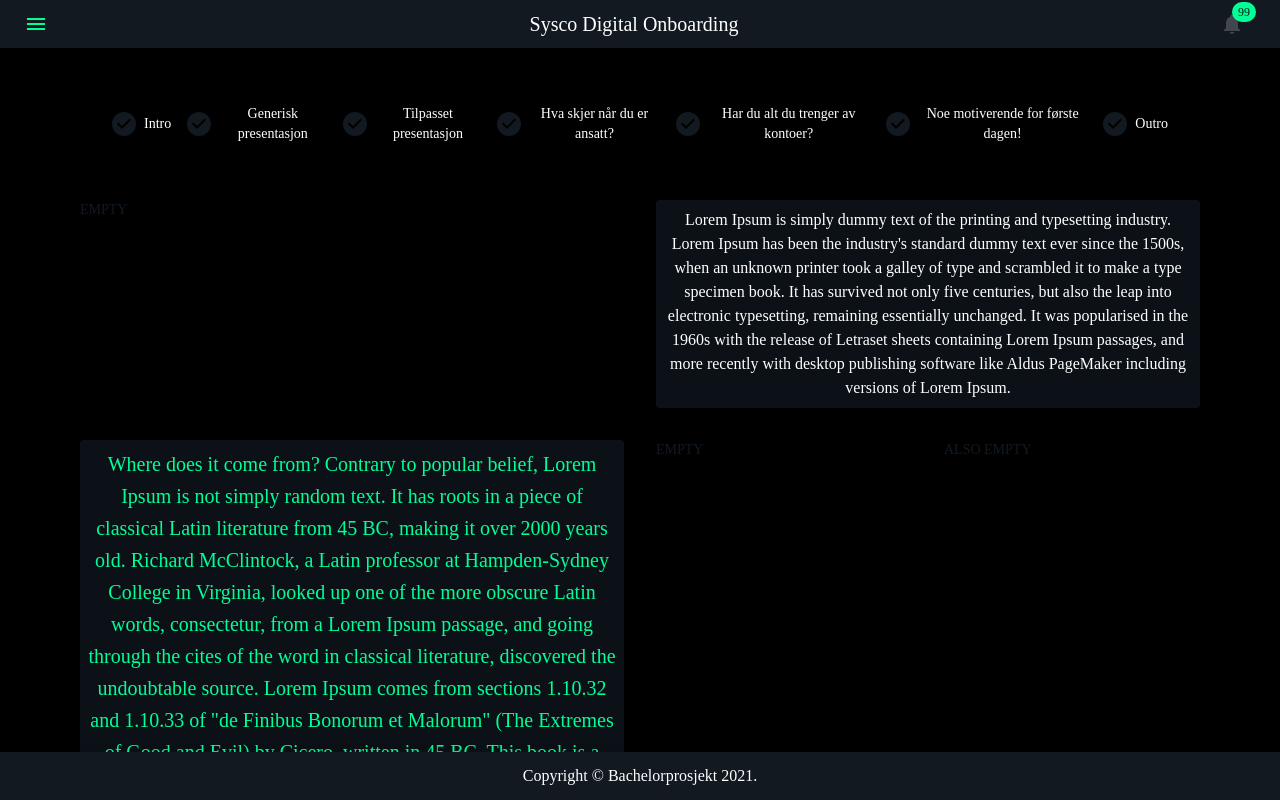
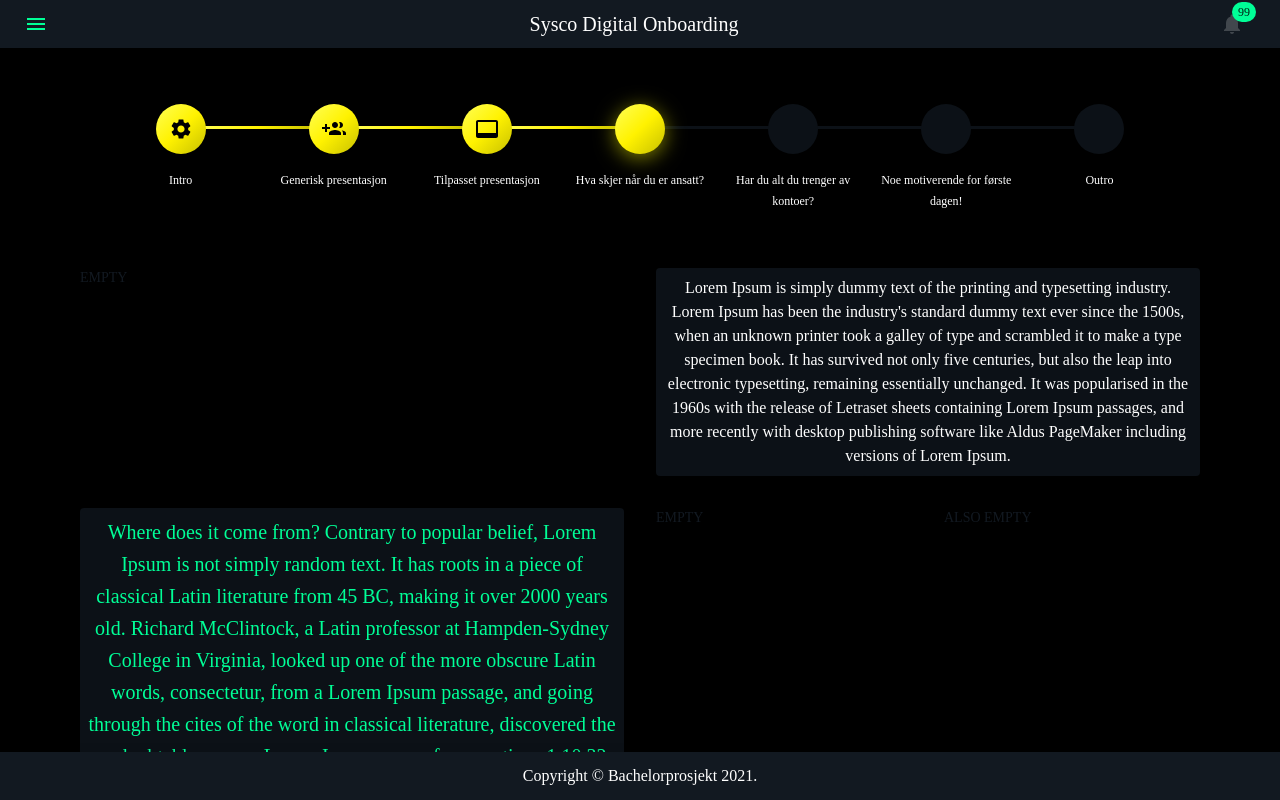
Before and after one commit to VidarErmesjo/SyscoDigitalOnboarding, a React (Create React App) app in the folder client/: page /outro in a window 1280 px wide. Shown: the top 800 px of the page. Built offline with nearby package versions, Linux system fonts and the light colour scheme.

Commit message:
Torsdag. Tester litt Stepper design.

```diff
--- a/client/src/containers/Home/Content.tsx
+++ b/client/src/containers/Home/Content.tsx
@@ -17,6 +17,10 @@ import {
     Toolbar,
     Typography,
 } from '@material-ui/core';
+
+import { Gradient } from '@material-ui/icons';
+
+import Progress from './Progress';
 
 const useStyles = makeStyles((theme: Theme) =>
 	createStyles({
@@ -48,7 +52,7 @@ const useStyles = makeStyles((theme: Theme) =>
         },
         stepper: {
             color: theme.palette.text.primary,
-            backgroundColor: 'transparent',
+            backgroundImage: 'linear-gradient( 136deg, #FF823B 0%, #FF4E00 50%, #C30500 100%)',
         },
 		fabIcon: {
 			float: 'right',
@@ -80,19 +84,26 @@ export default function Content() {
     return (
         <React.Fragment>
             <Grid container spacing={4} className={classes.content}>
-                <Grid item xs={12}>
+                {/* <Grid item xs={12}>
 
-                <Stepper nonLinear activeStep={1} className={classes.stepper}>
+                    <Stepper nonLinear activeStep={3} className={classes.stepper}>
                         {steps.map((label, index) => (
                             <Step key={label}>
                                 <StepButton completed={true}>
+                                    <Typography color="textPrimary" variant="caption">
                                         {label}
+                                    </Typography>
                                 </StepButton>
                             </Step>
                         ))}
                     </Stepper>
 
+                </Grid> */}
+
+                <Grid item xs={12}>
+                    <Progress/>
                 </Grid>
+
                 <Grid item xs={6}>EMPTY</Grid>
                 <Grid item xs={6}>
                     <Paper elevation={elevation} className={classes.paper}>
@@ -113,6 +124,11 @@ export default function Content() {
                 </Grid>
                 <Grid item xs={3}>EMPTY</Grid>
                 <Grid item xs={3}>ALSO EMPTY</Grid>
+                <Grid item xs={12}>
+                    <Fab className={classes.fabIcon}>
+                        OK
+                    </Fab>
+                </Grid>
             </Grid>
         </React.Fragment>
     );
--- /dev/null
+++ b/client/src/containers/Home/Progress.tsx
@@ -0,0 +1,126 @@
+import React, {} from 'react';
+import clsx from 'clsx';
+
+import {
+    createStyles,
+    Step,
+    StepConnector,
+    StepIconProps,
+    StepLabel,
+    Stepper,
+    makeStyles,
+    Theme,
+    Typography,
+    withStyles,
+} from '@material-ui/core';
+
+import {
+    Settings as SettingsIcon,
+    GroupAdd as GroupAddIcon,
+    VideoLabel as VideoLabelIcon,
+} from '@material-ui/icons';
+
+const GradientConnector = withStyles(theme => ({
+    alternativeLabel: {
+        top: 22,
+    },
+    active: {
+        '& $line': {
+            backgroundImage: 'linear-gradient( 136deg, #FFFF57 0%, #FFF200 50%, #C7C000 100%)',
+            //backgroundImage: 'linear-gradient( 136deg, #FF823B 0%, #FF4E00 50%, #C30500 100%)',
+            //backgroundImage: 'linear-gradient( 95deg,rgb(242,113,33) 0%,rgb(233,64,87) 50%,rgb(138,35,135) 100%)',
+        },
+    },
+    completed: {
+        '& $line': {
+            backgroundImage: 'linear-gradient( 136deg, #FFFF57 0%, #FFF200 50%, #C7C000 100%)',
+            //backgroundImage: 'linear-gradient( 136deg, #FF823B 0%, #FF4E00 50%, #C30500 100%)',
+            //backgroundImage: 'linear-gradient( 95deg,rgb(242,113,33) 0%,rgb(233,64,87) 50%,rgb(138,35,135) 100%)',
+        },
+    },
+    line: {
+        height: 3,
+        border: 0,
+        backgroundColor: theme.palette.primary.dark,
+        borderRadius: 1,
+    },
+}))(StepConnector);
+
+const useStyles = makeStyles((theme: Theme) =>
+    createStyles({
+        root: {
+            backgroundColor: theme.palette.primary.dark,
+            zIndex: 1,
+            color: theme.palette.text.secondary,
+            width: 50,
+            height: 50,
+            display: 'flex',
+            borderRadius: '50%',
+            justifyContent: 'center',
+            alignItems: 'center',
+        },
+        active: {
+            backgroundImage: 'linear-gradient( 136deg, #FFFF57 0%, #FFF200 50%, #C7C000 100%)',
+            //backgroundImage: 'linear-gradient( 136deg, #FF823B 0%, #FF4E00 50%, #C30500 100%)',
+            boxShadow: '0 4px 20px 0 rgba(255,255,0,.50)',
+        },
+        completed: {
+            backgroundImage: 'linear-gradient( 136deg, #FFFF57 0%, #FFF200 50%, #C7C000 100%)',
+            //backgroundImage: 'linear-gradient( 136deg, #FF823B 0%, #FF4E00 50%, #C30500 100%)',
+        },
+    }),
+);
+
+function getSteps() {
+    return ([
+        'Intro',
+        'Generisk presentasjon',
+        'Tilpasset presentasjon',
+        'Hva skjer når du er ansatt?',
+        'Har du alt du trenger av kontoer?',
+        'Noe motiverende for første dagen!',
+        'Outro']
+    );
+};
+
+function GradientStepIcon(props: StepIconProps) {
+    const classes = useStyles();
+    const { active, completed } = props;
+
+    const icons: { [index: string]: React.ReactElement } = {
+        1: <SettingsIcon/>,
+        2: <GroupAddIcon/>,
+        3: <VideoLabelIcon/>,
+    };
+
+    return (
+        <div className={clsx(classes.root, {[classes.active]: active, [classes.completed]: completed,})}>
+            {icons[String(props.icon)]}
+        </div>
+    );
+}
+
+export default function Progress() {
+    const steps = getSteps();
+
+    return (
+        <React.Fragment>
+            <Stepper
+                alternativeLabel
+                activeStep={3}
+                connector={<GradientConnector/>}
+                style={{ backgroundColor: 'transparent'}}
+                >
+                {steps.map((label) => (
+                <Step key={label}>
+                    <StepLabel StepIconComponent={GradientStepIcon}>
+                        <Typography color="textPrimary" variant="caption">
+                            {label}
+                        </Typography>
+                    </StepLabel>
+                </Step>
+                ))}
+            </Stepper>
+        </React.Fragment>
+    );
+};
--- a/client/src/theme.tsx
+++ b/client/src/theme.tsx
@@ -10,15 +10,18 @@ const theme = createMuiTheme({
         },
         error: {
             main: '#FF4E00',    // Sysco Red
+             //backgroundImage: 'linear-gradient( 136deg, #FF823B 0%, #FF4E00 50%, #C30500 100%)',
         },
         warning: {
             main: '#FFF200',    // Sysco Yellow
+            //backgroundImage: 'linear-gradient( 136deg, #FFFF57 0%, #FFF200 50%, #C7C000 100%)',
         },
         info: {
             main: '#27F7FF',    // Sysco Blue
         },
         success: {
             main: '#00FF97',    // Sysco Green
+            //backgroundImage: 'linear-gradient( 136deg, #6CFFC8 0%, #00FF97 50%, #00CA68 100%)',
         },
         text: {
             primary: '#FFF',    // White
```
Also changed, not shown: client/src/UserContext.tsx (added, +13 -0 lines). Lines whose indentation alone changed are shown as unchanged.
